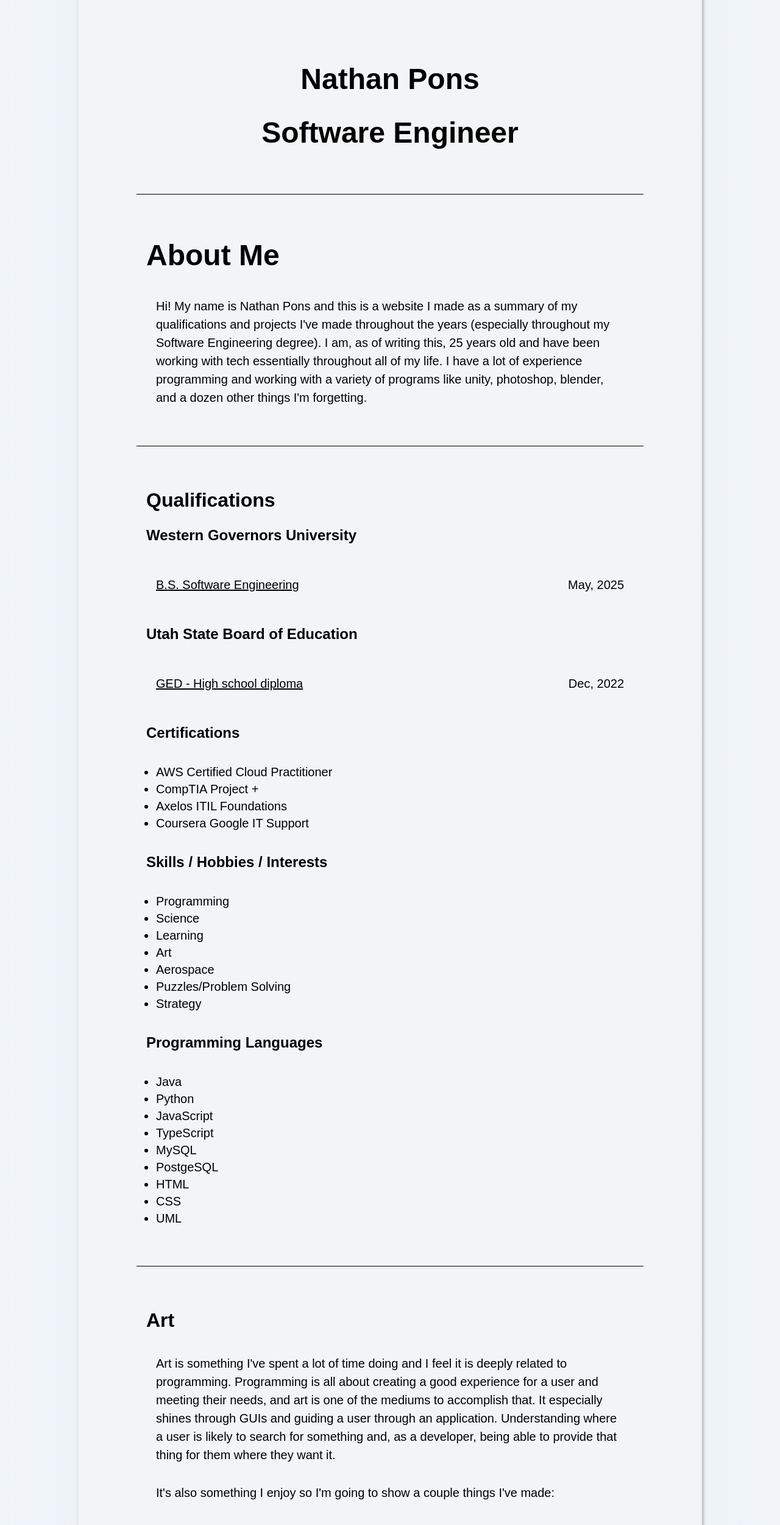
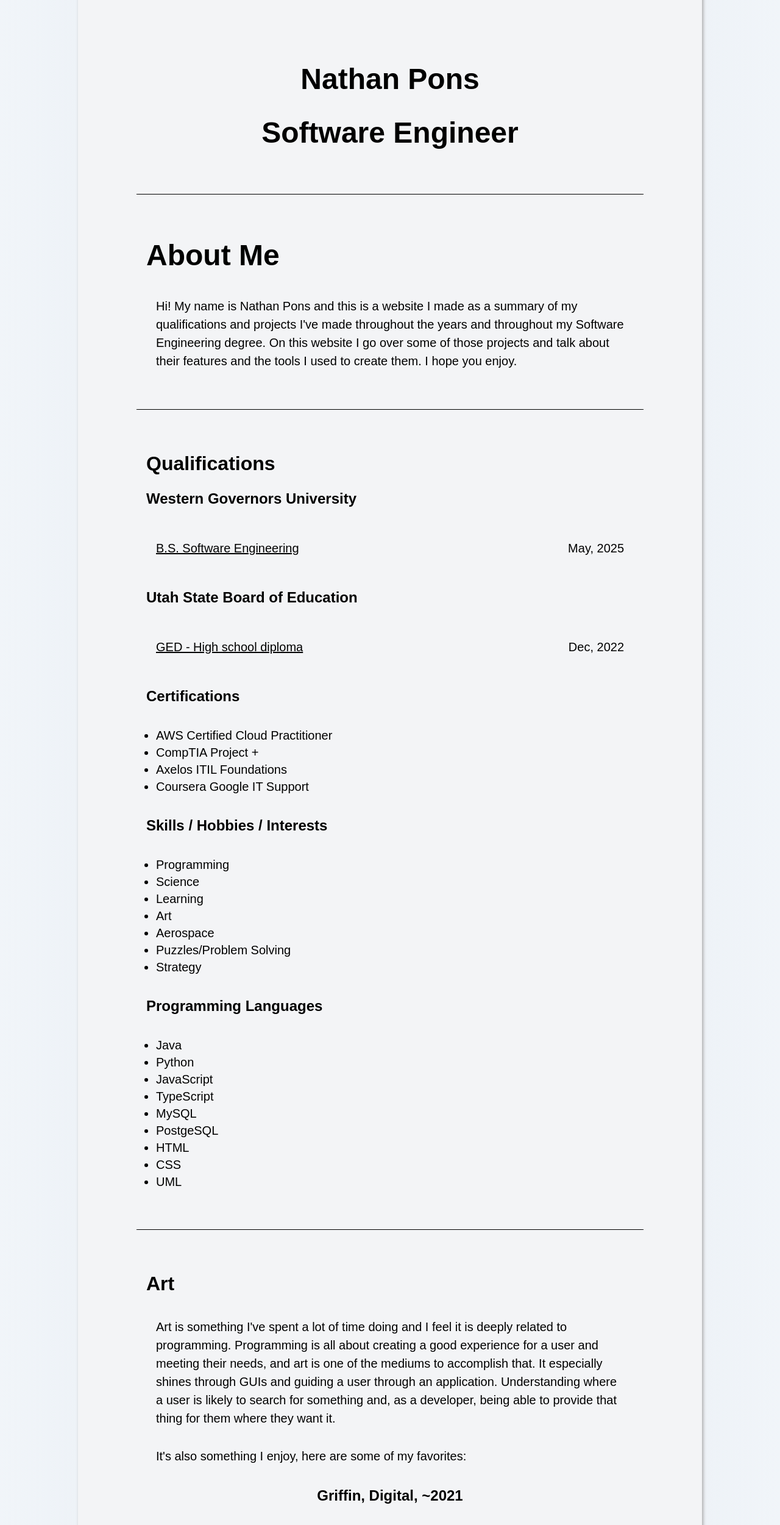
Before and after one commit to PapsBurr/resume-website, a Next.js app: page / in a window 1280 px wide. Shown: the part 234-2735 px from the top of the page at 61% size. Built offline with nearby package versions, Linux system fonts and the light colour scheme; grey boxes are pictures that could not be loaded.

Commit message:
updates text on the homepage

```diff
--- a/src/app/page.js
+++ b/src/app/page.js
@@ -42,11 +42,9 @@ export default function Home() {
             <p>
               Hi! My name is Nathan Pons and this is a website I made as a
               summary of my qualifications and projects I've made throughout the
-              years (especially throughout my Software Engineering degree). I
-              am, as of writing this, 25 years old and have been working with
-              tech essentially throughout all of my life. I have a lot of
-              experience programming and working with a variety of programs like
-              unity, photoshop, blender, and a dozen other things I'm forgetting.
+              years and throughout my Software Engineering degree. On this website
+              I go over some of those projects and talk about their features and the
+              tools I used to create them. I hope you enjoy.
             </p>
             <hr></hr>
           </div>
@@ -96,8 +94,7 @@ export default function Home() {
               want it.
             </p>
             <p>
-              It's also something I enjoy so I'm going to show a couple
-              things I've made:
+              It's also something I enjoy, here are some of my favorites:
             </p>
             <h3 className="text-center">
               Griffin, Digital, ~2021
```
